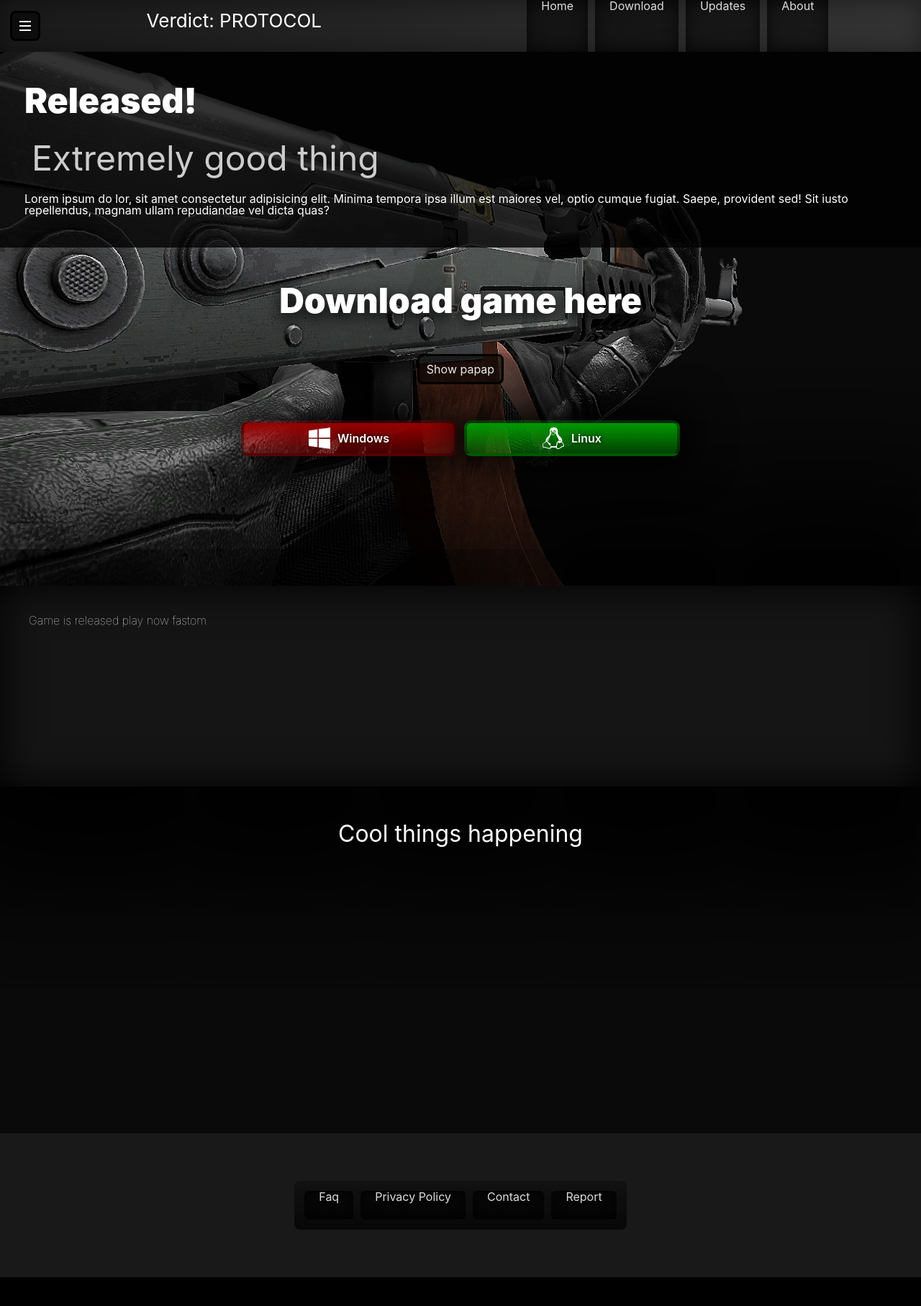
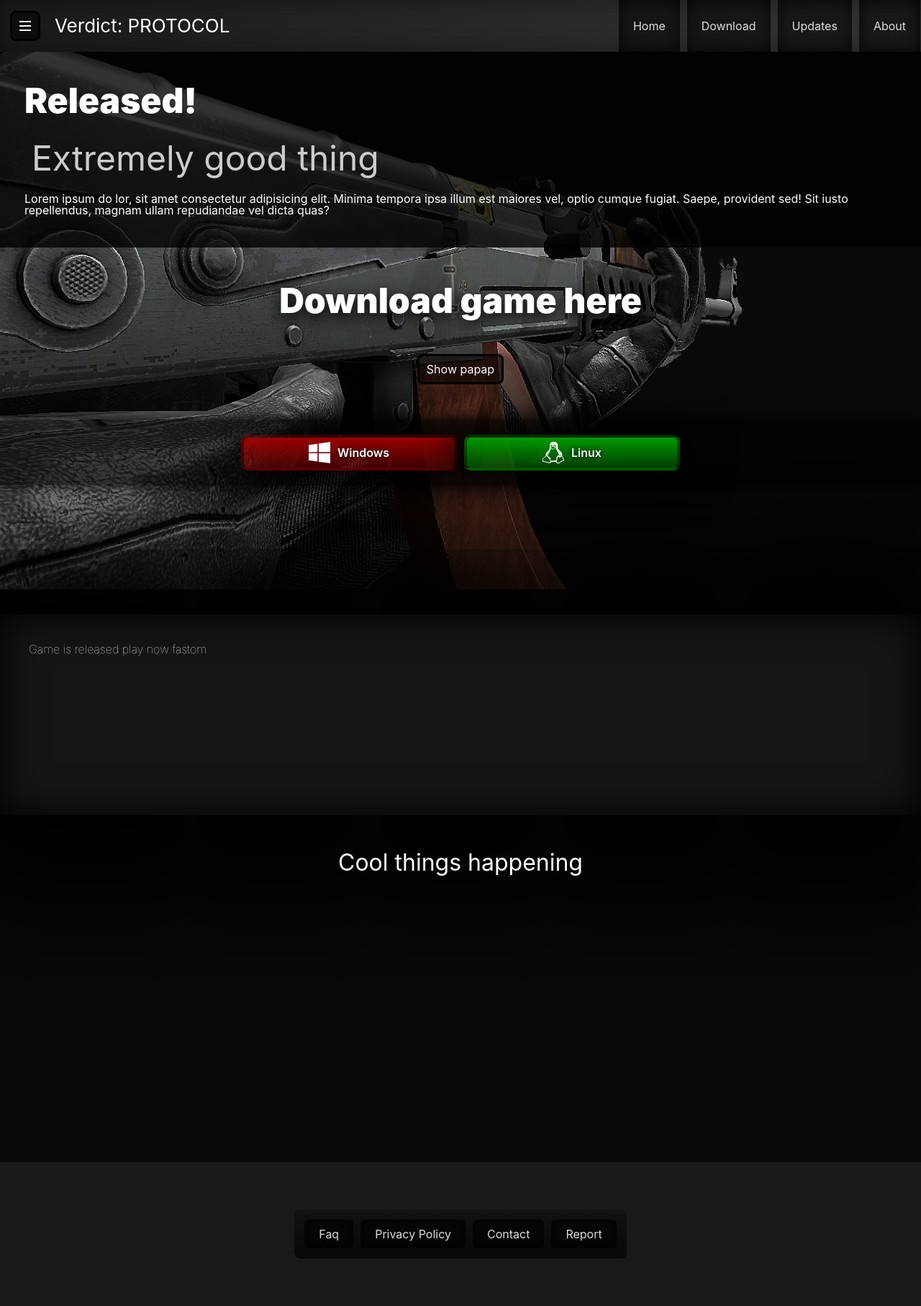
Before and after one commit to diklor/diklor.github.io, a PHP site: page /index.html in a window 1280 px wide. Shown: the whole page at 72% size. Before the commit the page ends 1775 px from the top, so only its background shows below. Run offline with PHP 8.4, Linux system fonts and the light colour scheme; some web fonts are replaced.

Commit message:
littlebuttons

```diff
--- a/css/home.css
+++ b/css/home.css
@@ -61,10 +61,14 @@
 /* Buttons */
 
 .buttons__wrapper {
+    width: 100%;
     display: flex;
     justify-content: center;
     align-items: center;
     flex-direction: row;
+    padding: 20px 40px;
+    background-color: rgba(0, 0, 0, 0.6);
+    box-shadow: 0 0 20px black;
 
     gap: 10px;
 }
--- a/css/nav_menu.css
+++ b/css/nav_menu.css
@@ -154,6 +154,7 @@
     /* .menu.active(); */
 }
 
-@media screen and (max-width: 500px) {
+@media screen and (max-width: 4
+00px) {
    .menu { width: 100%; left: -100% };
 }
--- a/css/styles.css
+++ b/css/styles.css
@@ -63,7 +63,7 @@ a {cursor: crosshair; }
     box-sizing: border-box;
     border-style: solid;
     border-width: 0;
-    flex-direction: column;
+    flex-direction: row;
 	font: inherit;
     font-family: 'Inter', sans-serif;
 }
```
